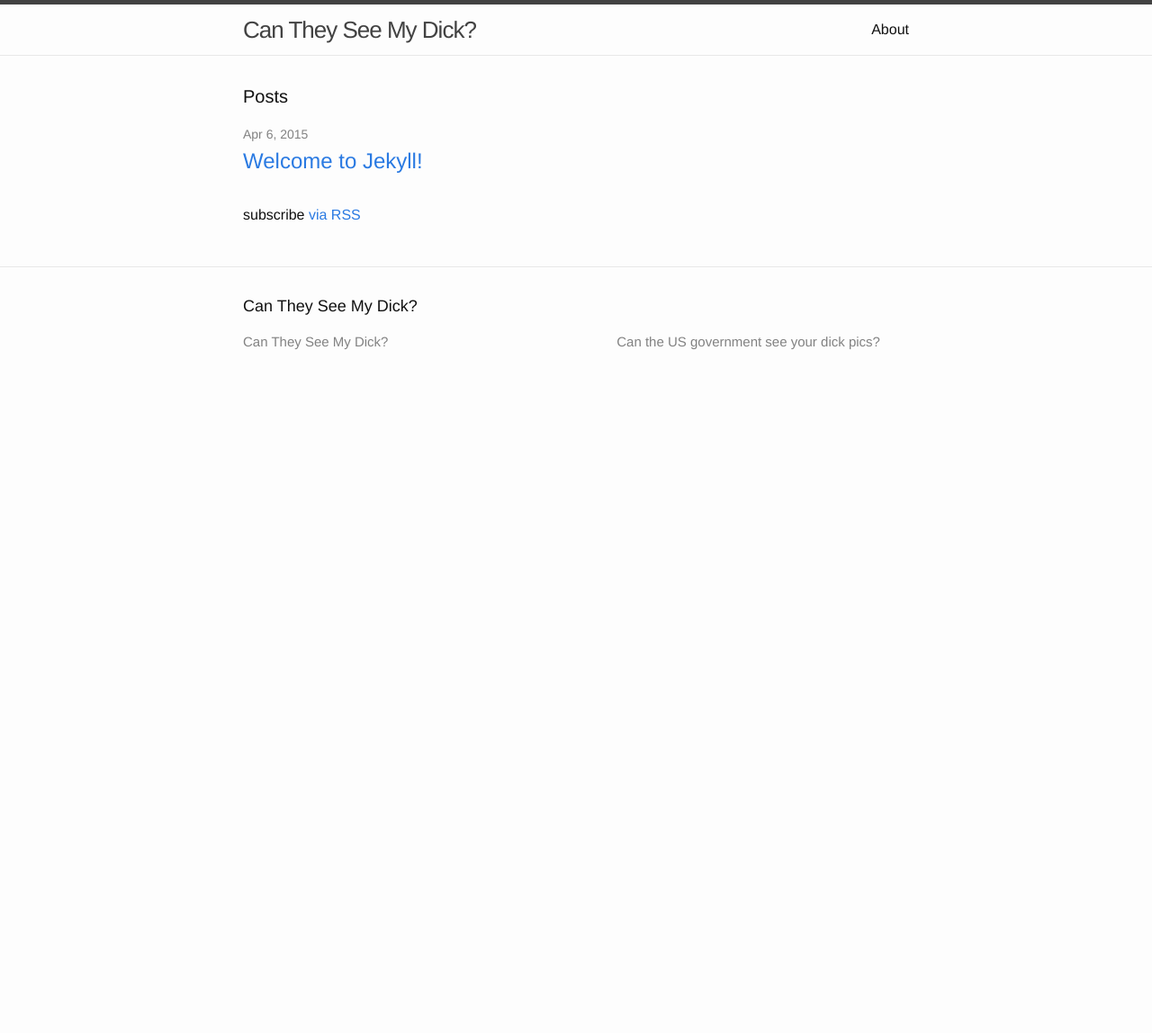
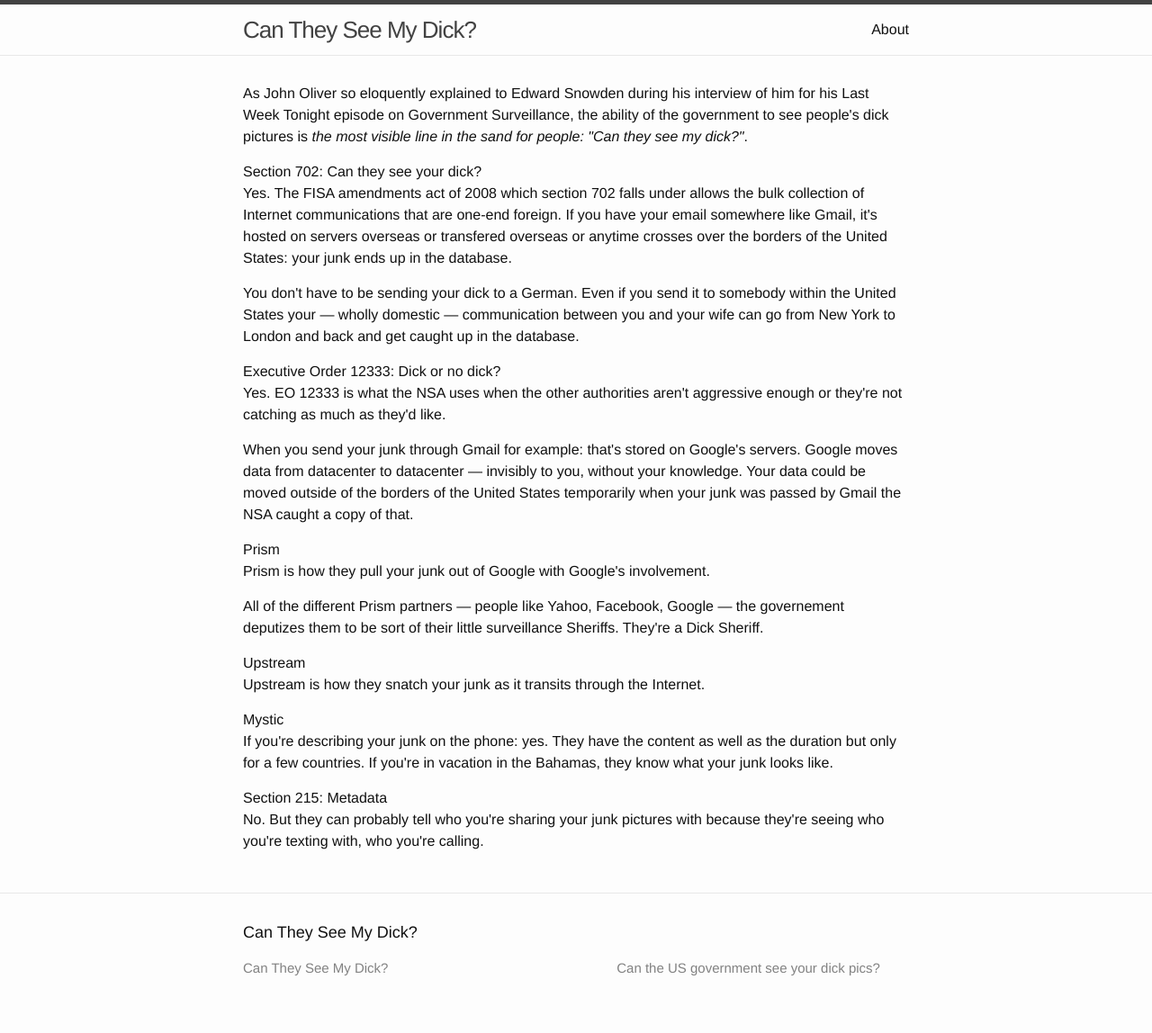
Before and after one commit to olivierlacan/can-they-see-my-dick, a Jekyll site: the page built from index.html, in a window 1280 px wide. Shown: the whole page at 90% size. Built offline with Jekyll 4.4.1, drawn with Linux system fonts in a browser that asks for light colours; before the commit the page ends 900 px from its top, so only the background shows below that.

Commit message:
Format transcript from Last Week Tonight Snowden interview
This is an almost verbatim transcription of the John Oliver interview
with Edward Snowden aired on HBO on Sunday April 5th, 2015.

The portion of the video transcribed can be seen at: https://youtu.be/XEVlyP4_11M

```diff
--- a/_layouts/default.html
+++ b/_layouts/default.html
@@ -9,7 +9,46 @@
 
     <div class="page-content">
       <div class="wrapper">
-        {{ content }}
+        <p>As John Oliver so eloquently explained to Edward Snowden during his interview of him for his Last Week Tonight episode on Government Surveillance, the ability of the government to see people's dick pictures is <em>the most visible line in the sand for people: "Can they see my dick?"</em>. </p>
+
+
+        <dl>
+          <dt>Section 702: Can they see your dick?</dt>
+          <dd>
+            <p>Yes. The FISA amendments act of 2008 which section 702 falls under allows the bulk collection of Internet communications that are one-end foreign. If you have your email somewhere like Gmail, it's hosted on servers overseas or transfered overseas or anytime crosses over the borders of the United States: your junk ends up in the database.
+            </p>
+
+            <p>You don't have to be sending your dick to a German. Even if you send it to somebody within the United States your — wholly domestic — communication between you and your wife can go from New York to London and back and get caught up in the database.</p>
+          </dd>
+
+          <dt>Executive Order 12333: Dick or no dick?</dt>
+          <dd>
+            <p>Yes. EO 12333 is what the NSA uses when the other authorities aren't aggressive enough or they're not catching as much as they'd like.</p>
+
+            <p>When you send your junk through Gmail for example: that's stored on Google's servers. Google moves data from datacenter to datacenter — invisibly to you, without your knowledge. Your data could be moved outside of the borders of the United States temporarily when your junk was passed by Gmail the NSA caught a copy of that.</p>
+          </dd>
+
+          <dt>Prism</dt>
+          <dd>
+            <p>Prism is how they pull your junk out of Google with Google's involvement.</p>
+            <p>All of the different Prism partners — people like Yahoo, Facebook, Google — the governement deputizes them to be sort of their little surveillance Sheriffs. They're a Dick Sheriff.</p>
+          </dd>
+
+          <dt>Upstream</dt>
+          <dd>
+            <p>Upstream is how they snatch your junk as it transits through the Internet.</p>
+          </dd>
+
+          <dt>Mystic</dt>
+          <dd>
+            <p>If you're describing your junk on the phone: yes. They have the content as well as the duration but only for a few countries. If you're in vacation in the Bahamas, they know what your junk looks like.</p>
+          </dd>
+
+          <dt>Section 215: Metadata</dt>
+          <dl>
+            <p>No. But they can probably tell who you're sharing your junk pictures with because they're seeing who you're texting with, who you're calling. </p>
+          </dl>
+        </dl>
       </div>
     </div>
 
```
Also changed, not shown: _posts/2015-04-06-welcome-to-jekyll.markdown (deleted, +0 -25 lines).
